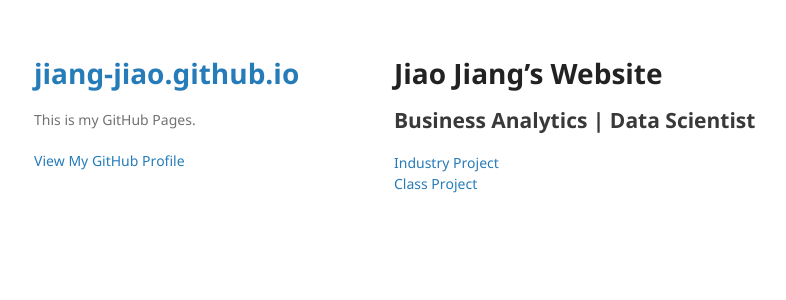
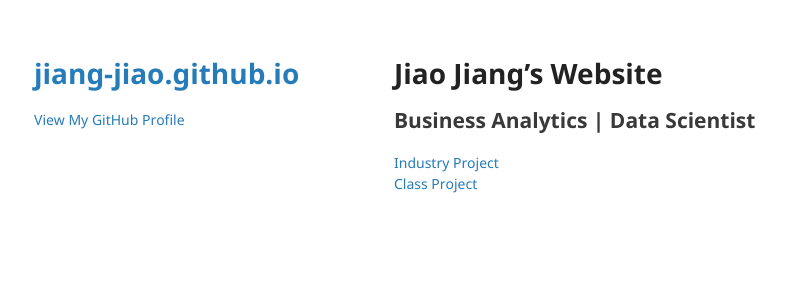
Before and after one commit to jiang-jiao/jiang-jiao.github.io, a Jekyll site: the page built from index.md, in a window 1280 px wide. Shown: the top 300 px of the page, without its empty margins (176-962 px from the left). Built offline with Jekyll 4.4.1, drawn with Linux system fonts in a browser that asks for light colours; our own code applies the rules of GitHub Pages for plain Markdown files; the repository's description, which GitHub fills in, is left out.

Commit message:
Update _config.yml

```diff
--- a/_config.yml
+++ b/_config.yml
@@ -1,6 +1,6 @@
-title: jiang-jiao.github.io
-logo: /assets/img/protfolio.png
-description: This is my GitHub Pages.
+title:
+logo: /assets/img/protfolio.jpg
+description:
 show_downloads: false
 google_analytics:
 theme: jekyll-theme-slate
```
